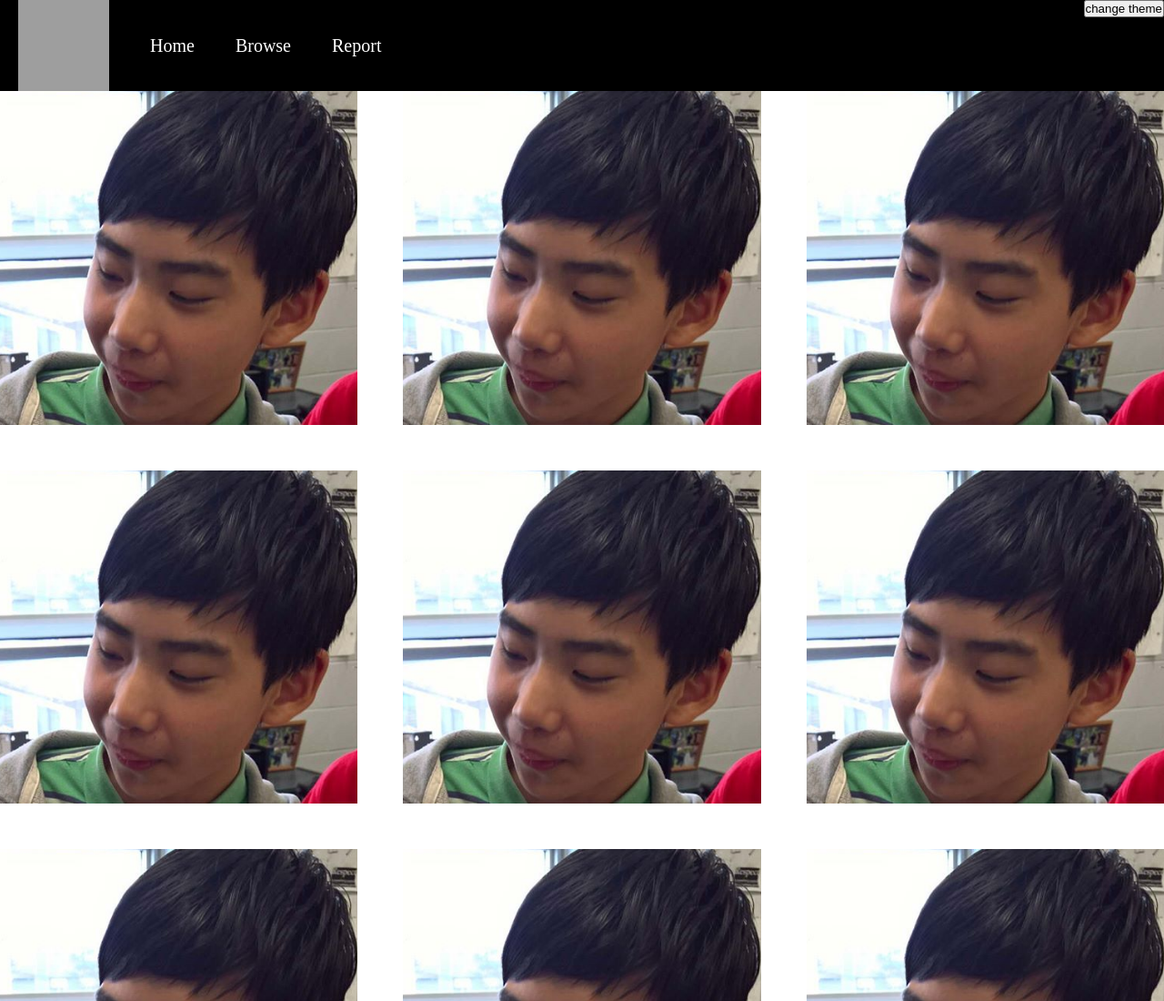
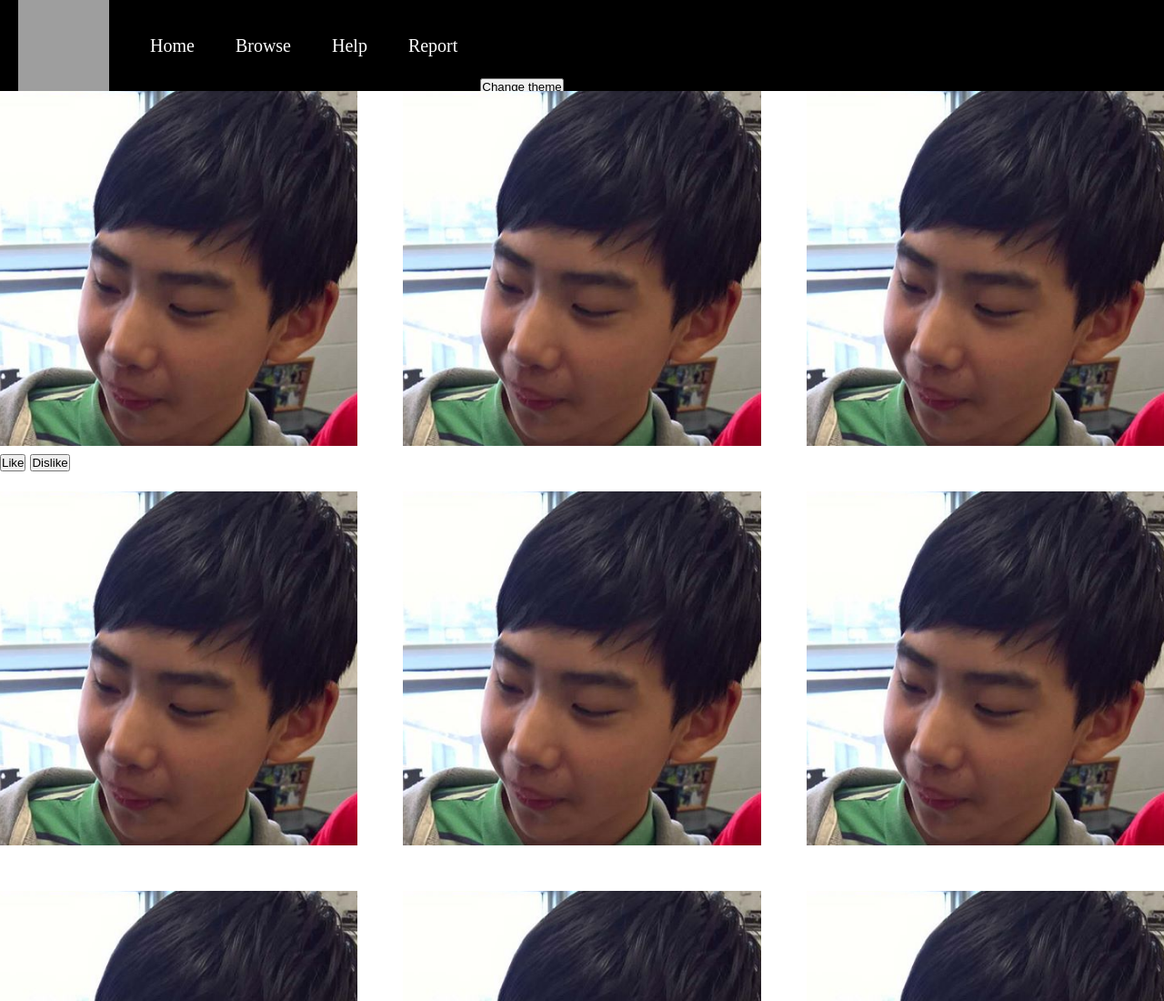
Before and after one commit to Team-Hyperion/Hyperion-website, a plain HTML site: page Browse.html in a window 1280 px wide. Shown: the top 1100 px of the page at 91% size. Drawn offline with Linux system fonts and the light colour scheme; grey boxes are pictures that could not be loaded.

Commit message:
Update Browse.html

```diff
--- a/Browse.html
+++ b/Browse.html
@@ -1,6 +1,5 @@
 <!DOCTYPE html>
 <html>
-
     <head>
         <title>Browse</title>
         <link rel="stylesheet" href="style.css"  type="text/css">
@@ -13,8 +12,9 @@
                 <li><a><img src="https://cdn.discordapp.com/attachments/755129724811870211/757711994370392211/unknown.png" class="logo" class="menu"></a></li>
                 <li><a href="index.html" class="menu">Home</a></li>
                 <li><a href="Browse.html" class="menu">Browse</a></li>
-            <li><a href="Report.html" class="menu">Report</a></li>
-            <button type="button" id="theme_changer" class="menu">change theme</button>
+                <li><a href="Help.html" class="menu">Help</a></li>
+                <li><a href="https://forms.gle/QmQRTCUmqyDopNDF7" class="menu">Report</a></li>
+                <button type="button" id="theme_changer" class="button">Change theme</button>
             </ul>
         </nav>
 
@@ -23,6 +23,8 @@
         <div class="grid">
             <div class="grid_item_1">
                 <img src = "Media/screenshot_303.png" class="videos">
+                <button>Like</button>
+                <button>Dislike</button>
             </div>
             <div class="grid_item_2" >
                 <img src = "Media/screenshot_303.png" class="videos">
@@ -51,5 +53,4 @@
         </div>
         <script src="Js/script.js"></script>
     </body>
-
 </html>
```
Lines whose indentation alone changed are shown as unchanged.
